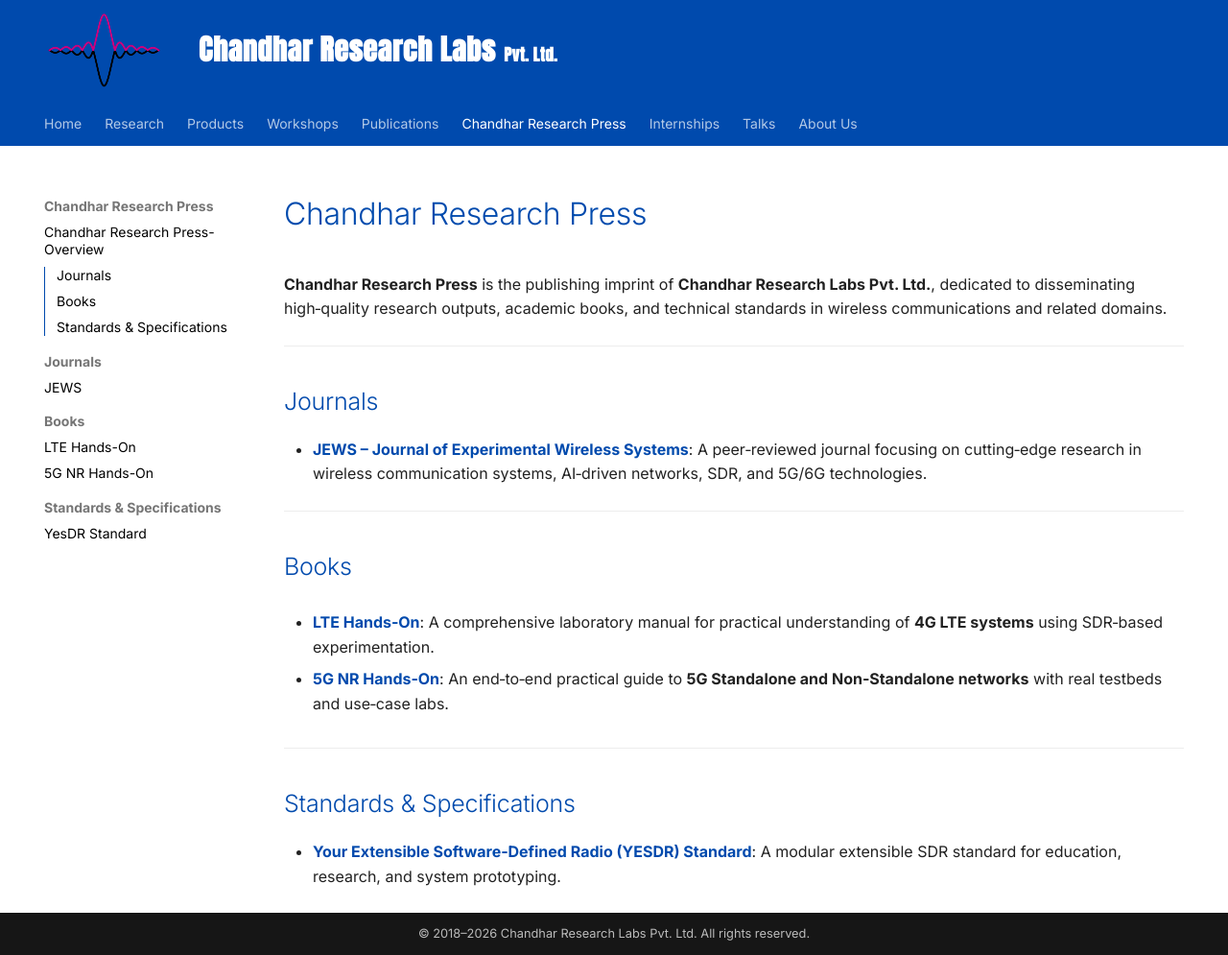
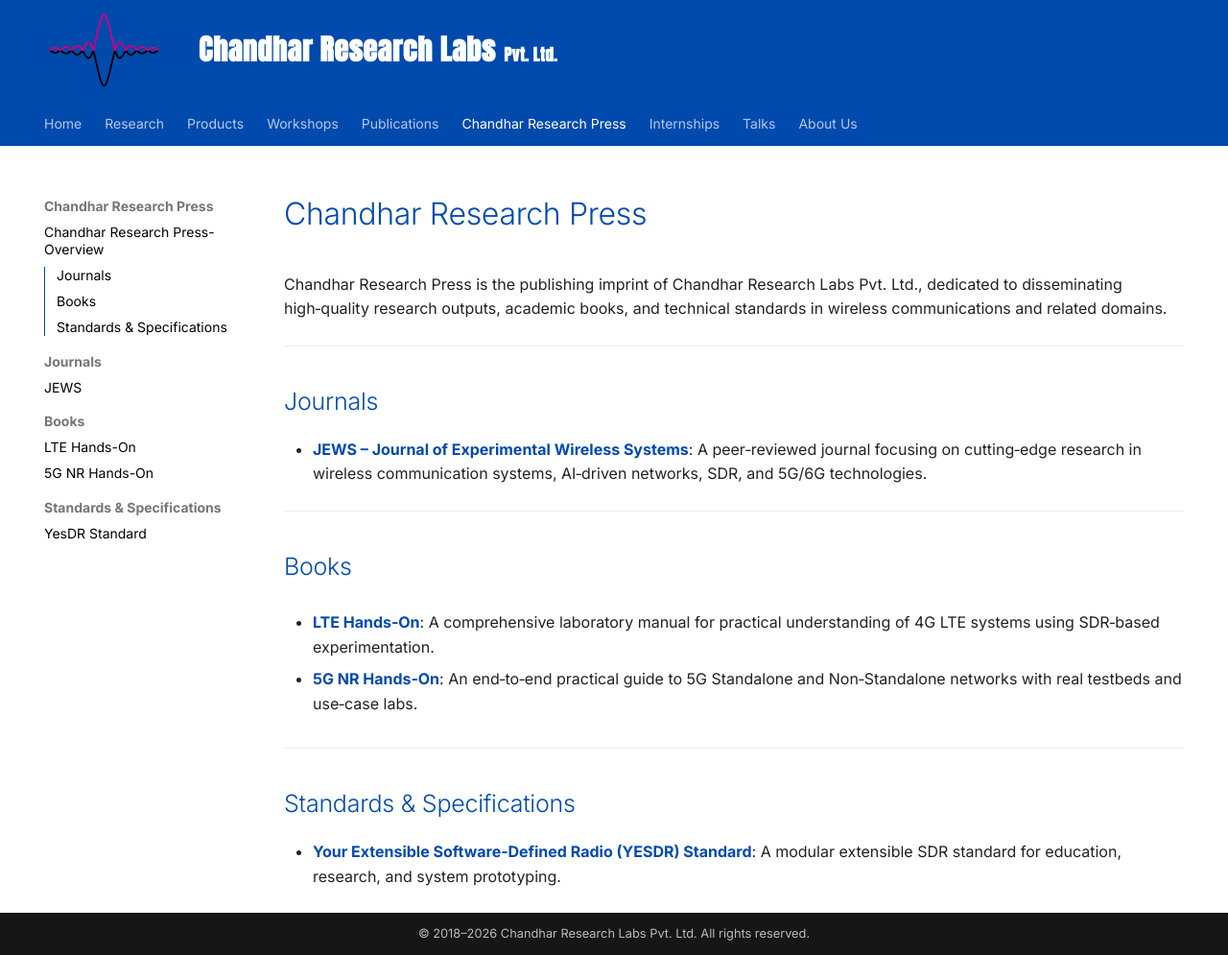
Before and after one commit to chandharlabs/chandhar-docs, an MkDocs documentation site: the page built from docs/press/index.md, in a window 1280 px wide and 995 px high. Shown: the whole window at 96% size. Built offline with MkDocs 1.6.1 and Material for MkDocs 9.7.7, drawn with Linux system fonts in a browser that asks for light colours.

```diff
--- a/docs/press/index.md
+++ b/docs/press/index.md
@@ -1,7 +1,7 @@
 # Chandhar Research Press
 
-**Chandhar Research Press** is the publishing imprint of
-**Chandhar Research Labs Pvt. Ltd.**, dedicated to disseminating
+Chandhar Research Press is the publishing imprint of
+Chandhar Research Labs Pvt. Ltd., dedicated to disseminating
 high‑quality research outputs, academic books, and technical standards
 in wireless communications and related domains.
 
@@ -16,9 +16,9 @@ in wireless communications and related domains.
 
 ## Books
 
-- [**LTE Hands‑On**](lte-hands-on.md): A comprehensive laboratory manual for practical understanding of **4G LTE systems** using SDR‑based experimentation.
+- [**LTE Hands‑On**](lte-hands-on.md): A comprehensive laboratory manual for practical understanding of 4G LTE systems using SDR‑based experimentation.
 
-- [**5G NR Hands‑On**](5g-nr-hands-on.md): An end‑to‑end practical guide to **5G Standalone and Non‑Standalone networks** with real testbeds and use‑case labs.
+- [**5G NR Hands‑On**](5g-nr-hands-on.md): An end‑to‑end practical guide to 5G Standalone and Non‑Standalone networks with real testbeds and use‑case labs.
 
 ---
 
```
